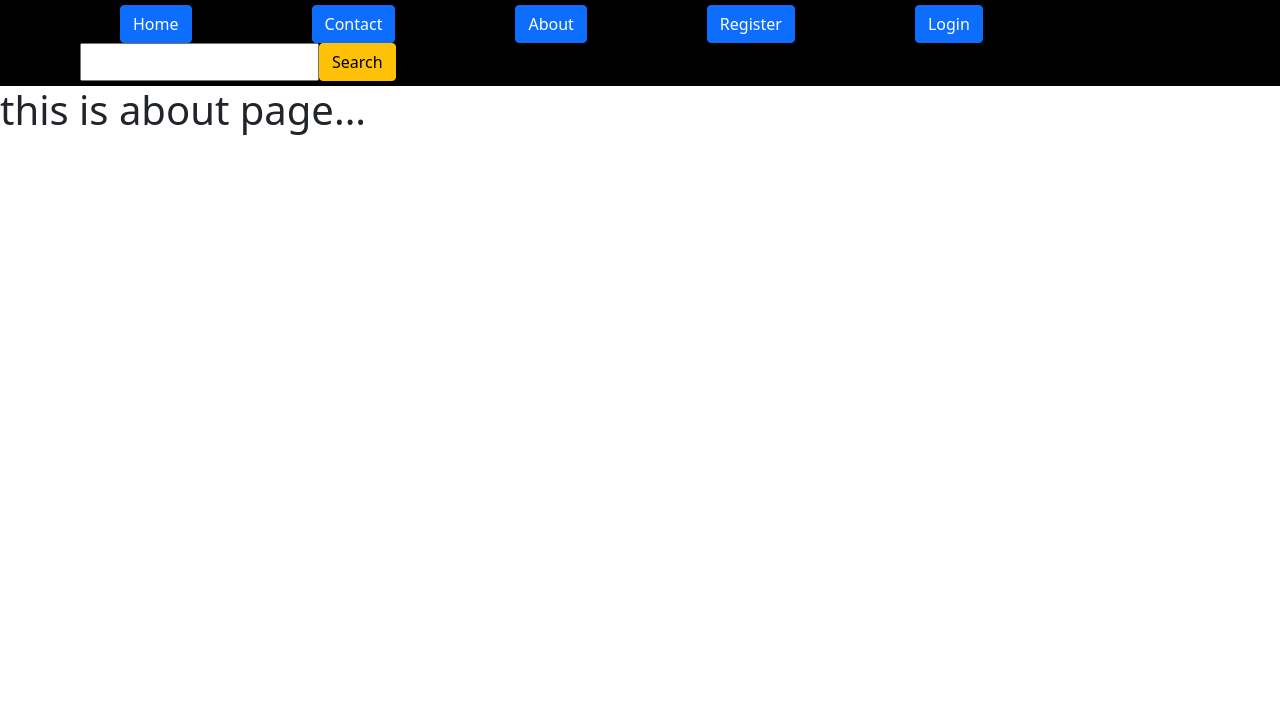
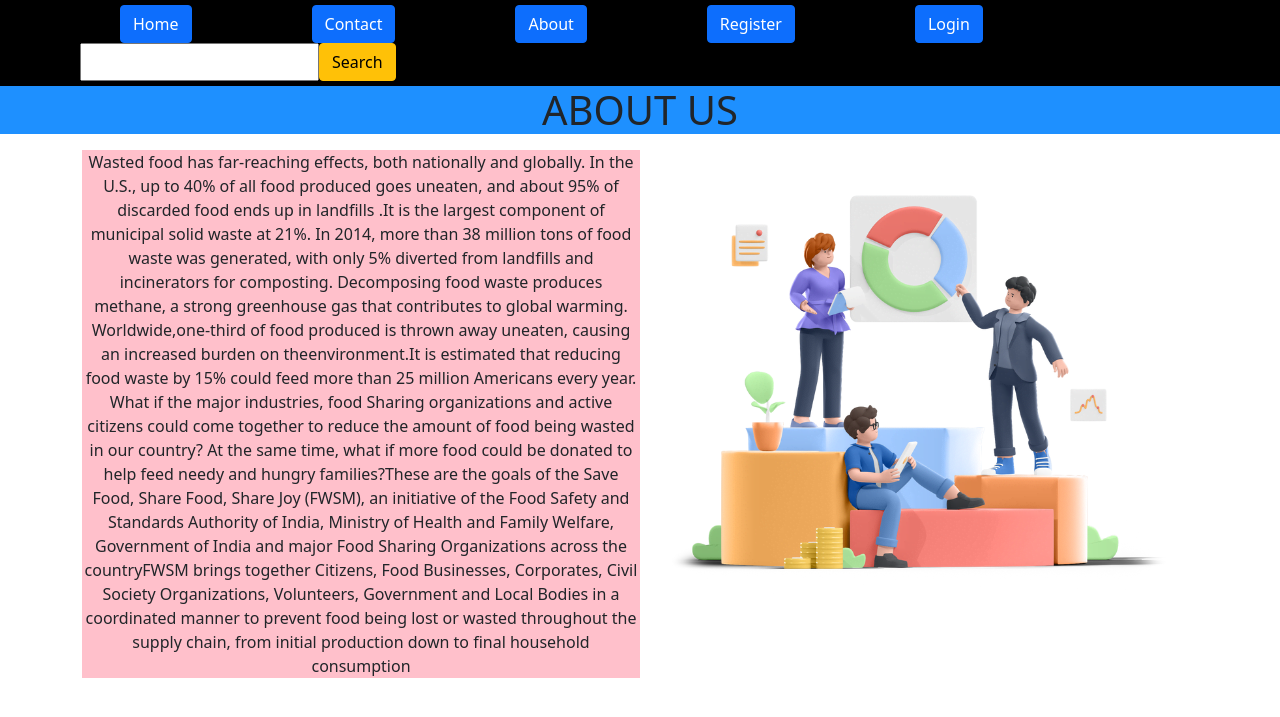
Before and after one commit to ramesh-15/Online-Food-Delivering, a Django app: page /about in a window 1280 px wide. Shown: the top 717 px of the page. Run offline with Django 4.2, Linux system fonts and the light colour scheme.

Commit message:
about page

```diff
--- a/new/myaccount/account/templates/about.html
+++ b/new/myaccount/account/templates/about.html
@@ -1,12 +1,50 @@
 {% extends 'nav.html' %}
 {% block content %}
+{% load static %}
 <html lang="en">
 <head>
     <meta charset="UTF-8">
     <title>Title</title>
+
+<style>
+            .header {
+              display: flex;
+            }
+
+            .header-left, .header-right {
+              flex: 1;
+              text-align: center;
+            }
+          </style>
 </head>
+
 <body>
-<h1>this is about page...</h1>
+    <h1 style="background-color:DodgerBlue;" align="center">ABOUT US</h1>
+<div class="container">
+            <div class="main-con">
+ <div class="col-2 main2"></div>
+    <div class="s2">
+     <p style="background-color:pink;" >
+
+
+
+          <div class="header">
+
+            <div class="header-left">
+              <p style="background-color:pink;"> Wasted food has far-reaching effects, both nationally and globally. In the U.S., up to 40% of all food produced goes uneaten, and about 95% of discarded food ends up in landfills .It is the largest component of municipal solid waste at 21%. In 2014, more than 38 million tons of food waste was generated, with only 5% diverted from landfills and incinerators for composting.
+                Decomposing food waste produces methane, a strong greenhouse gas that contributes to global warming. Worldwide,one-third of food produced is thrown away uneaten, causing an increased burden on theenvironment.It is estimated that reducing food waste by 15% could feed more than 25 million Americans every year.
+                What if the major industries, food Sharing organizations and active citizens could come together to reduce the amount of food being wasted in our country? At the same time, what if more food could be donated to help feed needy and hungry families?These are the goals of the Save Food, Share Food, Share Joy (FWSM), an initiative of the Food Safety and Standards Authority of India, Ministry of Health and Family Welfare, Government of India and major Food Sharing Organizations across the countryFWSM brings together Citizens, Food Businesses, Corporates, Civil Society Organizations, Volunteers, Government and Local Bodies in a coordinated manner to prevent food being lost or wasted throughout the supply chain, from initial production down to final household consumption
+            </p>
+            </div>
+
+
+            <div class="header-right">
+              <img src="{% static 'img/image4.png' %}">
+            </div>
+          </div>
+    </div>
+
+</div>
 </body>
 </html>
 {% endblock %}
```
Also changed, not shown: new/myaccount/db.sqlite3, new/myaccount/static/img/image4.png (added).
